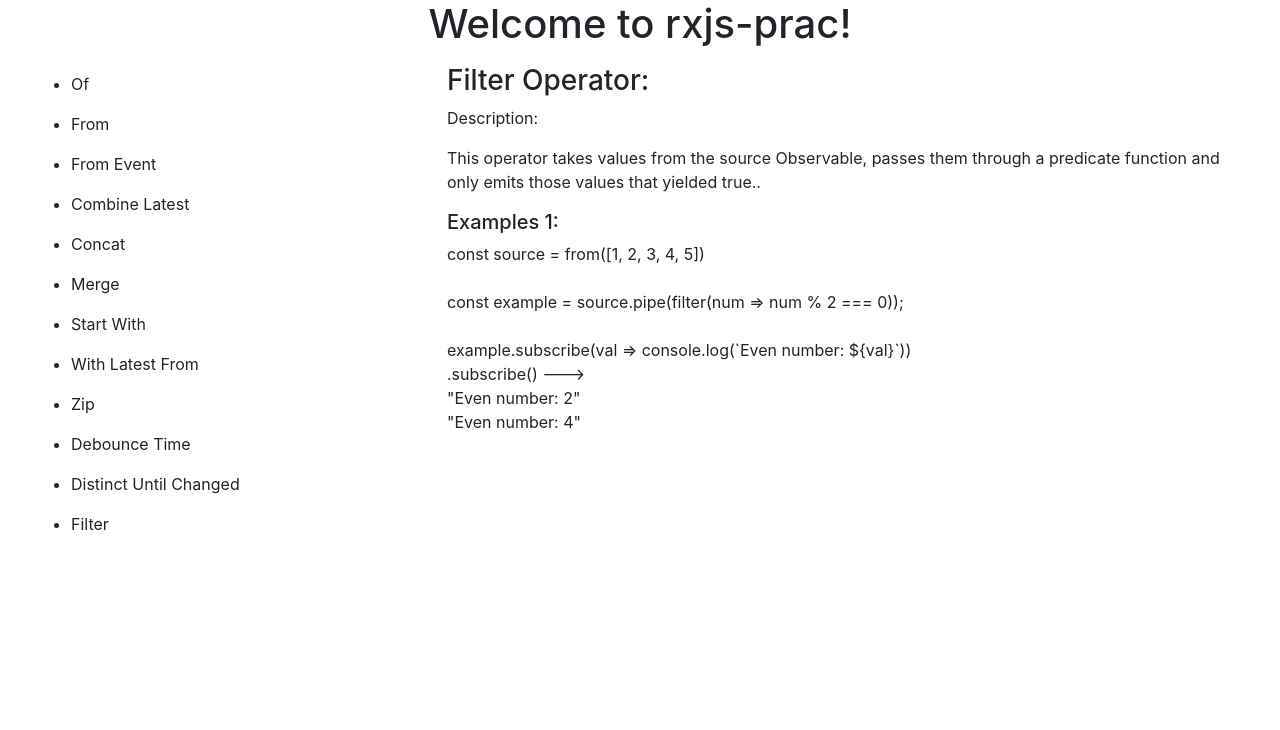
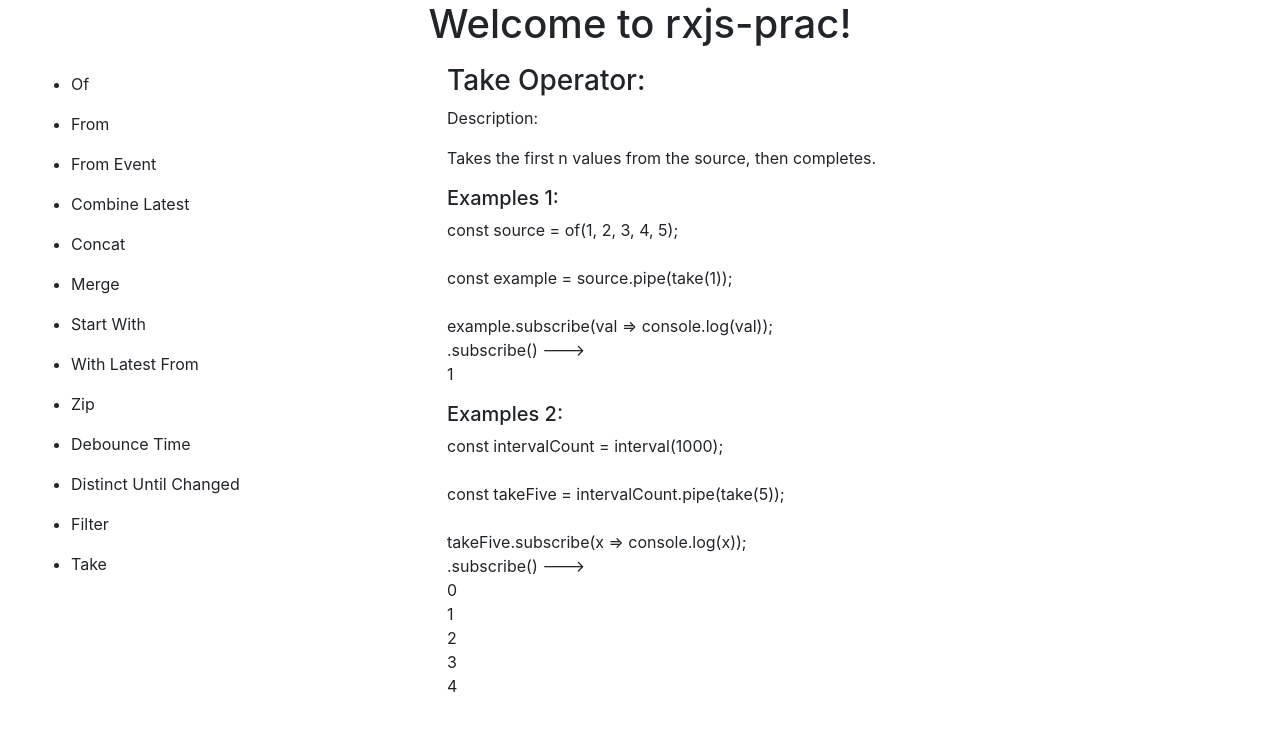
Before and after one commit to AquiburRKhan/rxjs-prac, an Angular app: page / in a window 1280 px wide. Shown: the top 730 px of the page. Built offline with nearby package versions, Linux system fonts and the light colour scheme.

Commit message:
add: added the take operator

```diff
--- a/src/app/app.component.html
+++ b/src/app/app.component.html
@@ -19,6 +19,7 @@
       <li style="cursor: pointer;" class="py-2" (click)="changeMenu('debounce-time')">Debounce Time</li>
       <li style="cursor: pointer;" class="py-2" (click)="changeMenu('distinct-until-changed')">Distinct Until Changed</li>
       <li style="cursor: pointer;" class="py-2" (click)="changeMenu('filter')">Filter</li>
+      <li style="cursor: pointer;" class="py-2" (click)="changeMenu('take')">Take</li>
     </ul>
   </div>
   <div class="col-8">
@@ -58,5 +59,8 @@
     <div *ngIf="currentMenu == 'filter'">
       <app-filter></app-filter>
     </div>
+    <div *ngIf="currentMenu == 'take'">
+      <app-take></app-take>
+    </div>
   </div>
 </div>
--- a/src/app/app.component.ts
+++ b/src/app/app.component.ts
@@ -6,7 +6,7 @@
 })
 export class AppComponent {
   title = 'rxjs-prac';
-  currentMenu = 'filter';
+  currentMenu = 'take';
 
   constructor(){
   }
--- a/src/app/app.module.ts
+++ b/src/app/app.module.ts
@@ -15,6 +15,7 @@
 import { DebounceTimeComponent } from './observables/debounce-time/debounce-time.component';
 import { DistinctUntilChangedComponent } from './observables/distinct-until-changed/distinct-until-changed.component';
 import { FilterComponent } from './observables/filter/filter.component';
+import { TakeComponent } from './observables/take/take.component';
 
 @NgModule({
   declarations: [
@@ -30,7 +31,8 @@
     ZipComponent,
     DebounceTimeComponent,
     DistinctUntilChangedComponent,
-    FilterComponent
+    FilterComponent,
+    TakeComponent
   ],
   imports: [
     BrowserModule,
--- /dev/null
+++ b/src/app/observables/take/take.component.html
@@ -0,0 +1,44 @@
+<h3>Take Operator: </h3>
+<p>Description: </p>
+<p>Takes the first n values from the source, then completes.
+</p>
+<div>
+  <h5>Examples 1: </h5>
+  <p>
+    const source = of(1, 2, 3, 4, 5);
+    <br>
+    <br>
+    const example = source.pipe(take(1));
+    <br>
+    <br>
+    example.subscribe(val => console.log(val));
+    <br>
+    .subscribe() --->
+    <br>
+    1
+  </p>
+</div>
+<div>
+  <h5>Examples 2: </h5>
+  <p>
+    const intervalCount = interval(1000);
+    <br>
+    <br>
+    const takeFive = intervalCount.pipe(take(5));
+    <br>
+    <br>
+    takeFive.subscribe(x => console.log(x));
+    <br>
+    .subscribe() --->
+    <br>
+    0
+    <br>
+    1
+    <br>
+    2
+    <br>
+    3
+    <br>
+    4
+  </p>
+</div>
--- /dev/null
+++ b/src/app/observables/take/take.component.ts
@@ -0,0 +1,40 @@
+import { Component, OnInit } from '@angular/core';
+import { interval, of } from 'rxjs';
+import { take } from 'rxjs/operators';
+
+@Component({
+  selector: 'app-take',
+  templateUrl: './take.component.html'
+})
+export class TakeComponent implements OnInit {
+
+  constructor() {
+    this.takeExample1();
+    this.takeExample2();
+   }
+
+  ngOnInit() {
+  }
+
+  takeExample1() {
+    console.log('Take operator: ');
+    console.log('Example 1: ');
+
+    //emit 1,2,3,4,5
+    const source = of(1, 2, 3, 4, 5);
+    //take the first emitted value then complete
+    const example = source.pipe(take(1));
+    //output: 1
+    example.subscribe(val => console.log(val));
+  }
+
+  takeExample2(){
+    console.log('');
+    console.log('Example 2: ');
+
+    const intervalCount = interval(1000);
+    const takeFive = intervalCount.pipe(take(5));
+    takeFive.subscribe(x => console.log(x));
+  }
+
+}
```
